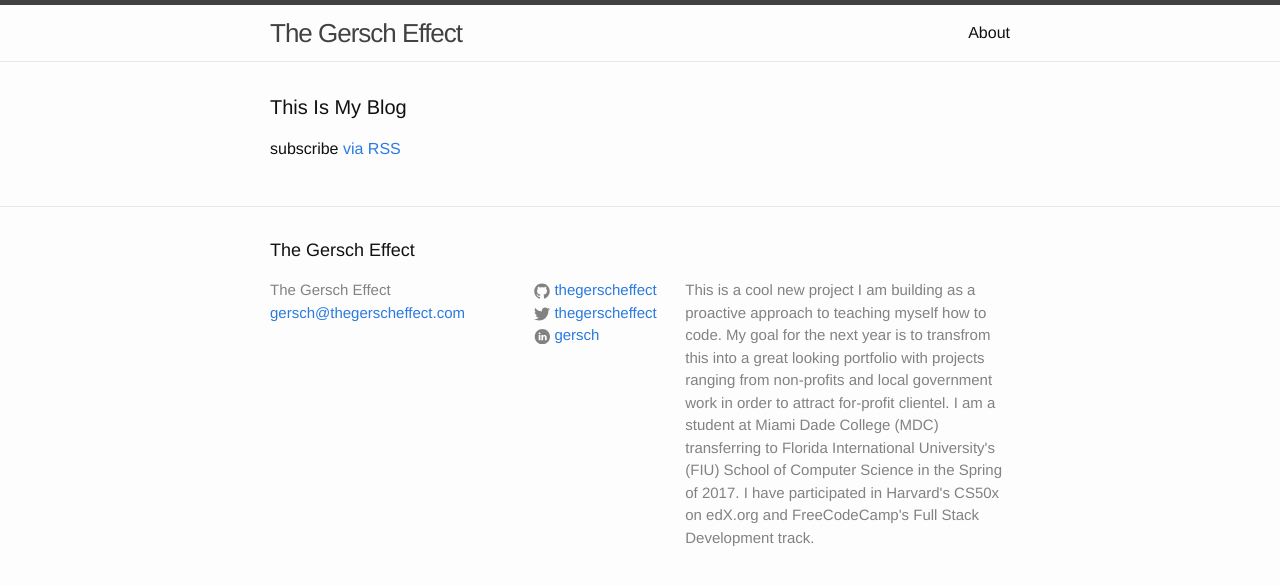
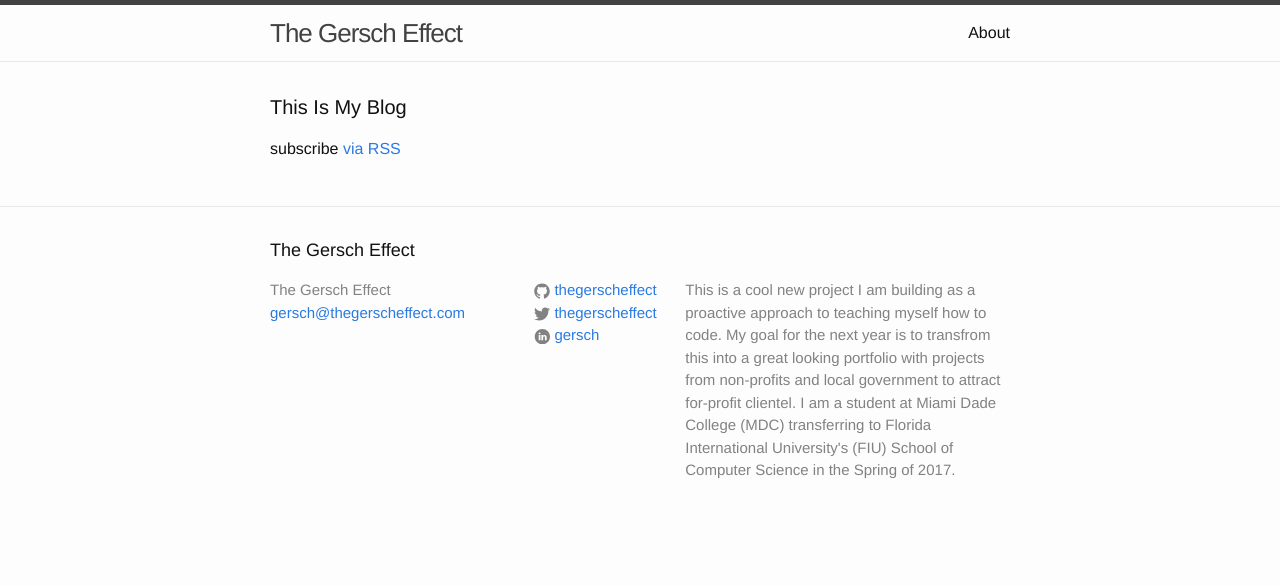
Before and after one commit to thegerscheffect/thegerscheffect.github.io, a Jekyll site: the page built from index.html, in a window 1280 px wide. Shown: the top 586 px of the page. Built offline with Jekyll 4.4.1, drawn with Linux system fonts in a browser that asks for light colours.

Commit message:
changeddescription

```diff
--- a/_config.yml
+++ b/_config.yml
@@ -9,7 +9,7 @@
 title: "The Gersch Effect"
 email: gersch@thegerscheffect.com
 description: > # this means to ignore newlines until "baseurl:"
-  This is a cool new project I am building as a proactive approach to teaching myself how to code. My goal for the next year is to transfrom this into a great looking portfolio with projects ranging from non-profits and local government work in order to attract for-profit clientel. I am a student at Miami Dade College (MDC) transferring to Florida International University's (FIU) School of Computer Science in the Spring of 2017. I have participated in Harvard's CS50x on edX.org and FreeCodeCamp's Full Stack Development track.
+  This is a cool new project I am building as a proactive approach to teaching myself how to code. My goal for the next year is to transfrom this into a great looking portfolio with projects from non-profits and local government to attract for-profit clientel. I am a student at Miami Dade College (MDC) transferring to Florida International University's (FIU) School of Computer Science in the Spring of 2017.
 
 baseurl: "" # the subpath of your site, e.g. /blog
 url: "http://thegerscheffect.com" # the base hostname & protocol for your site
```
